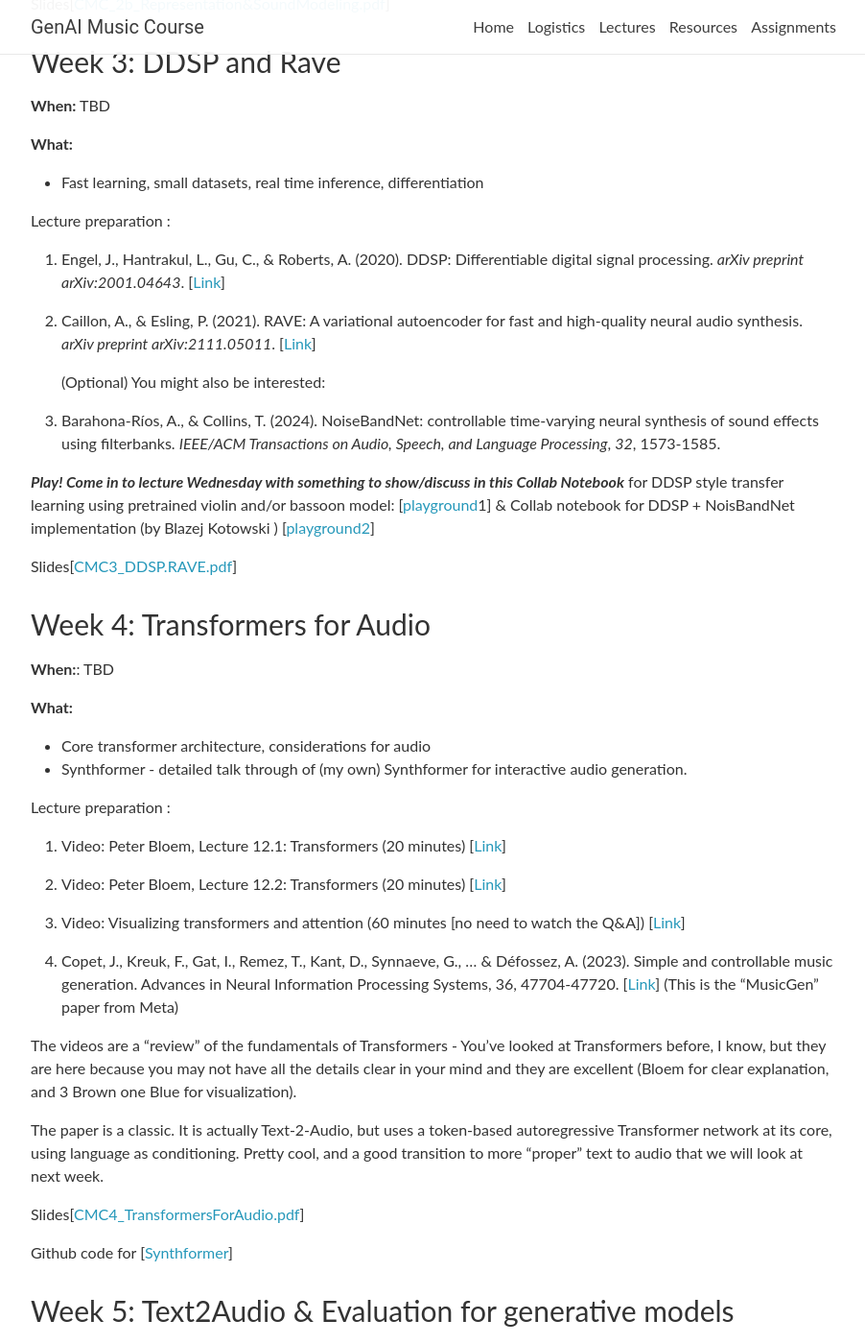
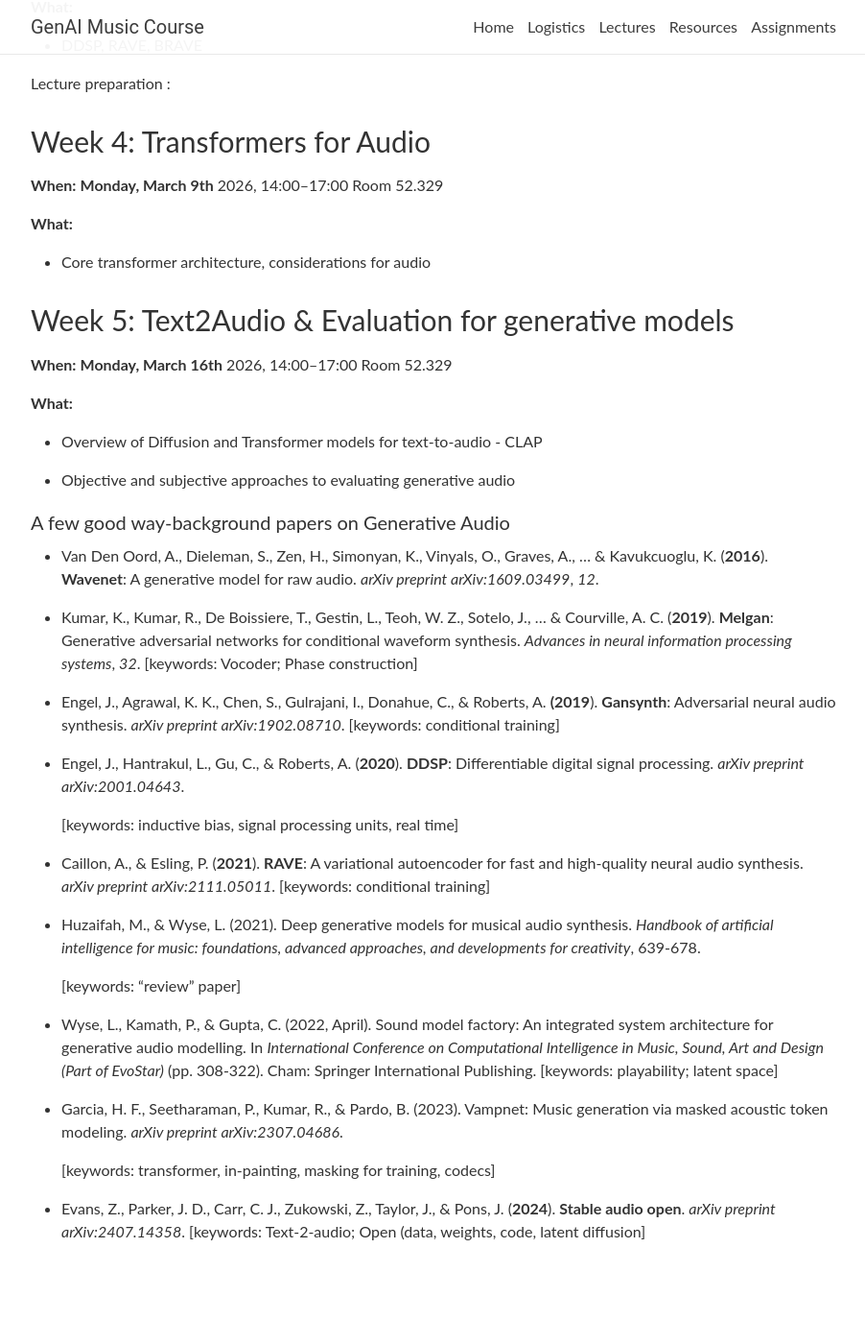
Before and after one commit to upf-smc-genai-music/upf-smc-genai-music.github.io, a Jekyll site: the page built from _pages/lectures.md, in a window 1280 px wide and 1400 px high, scrolled down 5553 px. Shown: the whole window at 96% size, without its empty margins (188-1090 px from the left). Built offline with Jekyll 4.4.1, drawn with Linux system fonts in a browser that asks for light colours; nearby versions of some CDN libraries; comment, search, counter and statistics services are not loaded; some of the changed text lies outside the part shown.

Commit message:
Part II Audio, Week one added to README

```diff
--- a/_pages/lectures.md
+++ b/_pages/lectures.md
@@ -106,6 +106,7 @@ Optional reading:
 **When**: February 16th 2026, 14:00-16:00 Room 52.329
 
 **What**:
+
 * Present 2x code assignments
 * Evaluate results together + get feedback
 
@@ -140,121 +141,118 @@ Before taking this lecture, students are expected to have installed the followin
 
 ---
 
-## Part 2 (WIP)
+
+
+## Part 2 (Audio)
 
 Slides [[CMC_0_Intro](https://drive.google.com/file/d/17SqQoT6LKyf9Xq2g41B6IZJDZdC51uW3/view?usp=drive_link)]
 
 ### Week 1: Audio modeling Introduction; Sound Model Factory
 
-**When:** TBD
+**When:** **Monday, February 9th** 2026, 14:00–17:00 Room 52.329
 
 **What:**
 
 * Introduction to the second part of the course on generative audio.
 * Discussion about the main ideas, audio representations, and architectures commonly used.
 * Sound Model Factory approach to creating playable audio models.
+* Audio representations
 
 Lecture preparation :
 
 1. Engel, J., Agrawal, K. K., Chen, S., Gulrajani, I., Donahue, C., & Roberts, A. **(2019**). **Gansynth**: Adversarial neural audio synthesis. *arXiv preprint arXiv:1902.08710*.  [[Link]](https://arxiv.org/abs/1902.08710)
 2. Wyse, L., Kamath, P., & Gupta, C. (2022, April). Sound model factory: An integrated system architecture for generative audio modelling. In *International Conference on Computational Intelligence in Music, Sound, Art and Design (Part of EvoStar)* (pp. 308-322). Cham: Springer International Publishing. [[Link]](https://arxiv.org/abs/2206.13085)
+3. [OK - just a quick browse of this one]
+   1. Van Den Oord, A., Dieleman, S., Zen, H., Simonyan, K., Vinyals, O., Graves, A., … & Kavukcuoglu, K. (**2016**). **Wavenet**: A generative model for raw audio. *arXiv preprint arXiv:1609.03499*, *12*.
 
-Pre-lecture Quiz: [[Link](https://docs.google.com/forms/d/1pWXyrZHxwJLKTV1kinh95iuGIdNUfHAjEhOR6siIh8w/edit)]
 
-Slides [[CMC_1_DataDrivenSoundModeling.pdf](https://drive.google.com/file/d/1DN-uG18e1rTwwXn_lsPs653uHDzVj9wF/view?usp=drive_link)]
+
+* **Pre-lecture Quiz**: [[Link](https://docs.google.com/forms/d/e/1FAIpQLSeDo6B3ME-T7ciLZMyZW25bjRBqoiFGE588qVN5Qg0tAZ2jRw/viewform?usp=publish-editor)]
+
+
+
+Slides [[CMC_1_DataDrivenSoundModeling.pdf](https://drive.google.com/file/d/1DN-uG18e1rTwwXn_lsPs653uHDzVj9wF/view?usp=drive_link)] (available 24 hrs before class)
+
+Slides [[CMC_2a_Representation&SoundModeling.pdf](https://drive.google.com/file/d/1KIJhF_lQSgqW_Rc8PHQk5xFx6IpfYOar/view?usp=drive_link)]  (available 24 hrs before class)
+
+
+
+
+---
+### ---   Week XX : Back to Symbolic ---
+
+**When:** **February 16th, 17th - Symbolic Final Projects
+
+---
+
 
 ### Week 2: Representation & Codecs
 
-**When:** TBD
+**When:** **Monday, February 23rd** 2026, 14:00–17:00 Room 52.329
 
 **What:**
 
 * From Audio representations to Codecs
+* RNeNcodec intro
 
  Lecture preparation :
 
-1. Kumar, R., Seetharaman, P., Luebs, A., Kumar, I., & Kumar, K. (2024). High-fidelity audio compression with improved rvqgan. Advances in Neural Information Processing Systems, 36. [[Link](https://arxiv.org/pdf/2306.06546)] - The Descript Audio Codec (DAC) that we will look at more closely next week.
-
-2. Garcia, H. F., Seetharaman, P., Kumar, R., & Pardo, B. (2023). Vampnet: Music generation via masked acoustic token modeling. arXiv preprint arXiv:2307.04686. [[Link](https://arxiv.org/pdf/2307.04686)] - Uses the DAC in fun and interesting ways, helps to understand and motivate tokenization.
-
-Optional:
-3. Van Den Oord, A., & Vinyals, O. (2017). Neural discrete representation learning. Advances in neural information processing systems, 30. [[Link](https://arxiv.org/pdf/1711.00937)] - 5000 citations - historically important paper, a good image that Kumar et al should really have, and a section specifically on audio.
-
-Pre-lecture Quiz: [[Link](https://docs.google.com/forms/d/e/1FAIpQLSdW-szttfBxx4LCAZXWvKpK4EcFS-1ZK8o_9b6LoqekH6z2qA/viewform?usp=sharing)]
-
-***Play! Come in to lecture Wednesday with something to show/discuss in this Collab Notebook*** for exploring codec issues (using the Descript Audio Codec): [[playground](https://colab.research.google.com/drive/1aGzVYOu4vynEz8LY2Kf6wsl9j5OzaHON?usp=sharing)]
-
-You can also checkout the notebooks I was using in lecture: https://github.com/lonce/DACodecMorphing
-
-Slides [[CMC_2a_Representation&SoundModeling.pdf](https://drive.google.com/file/d/1KIJhF_lQSgqW_Rc8PHQk5xFx6IpfYOar/view?usp=drive_link)]
-
-Slides[[CMC_2b_Representation&SoundModeling.pdf](https://drive.google.com/file/d/1UeOZhJJkD37G7vHvgZtnaR0asI0UgU4s/view?usp=drive_link)]
 
 ### Week 3: DDSP and Rave
 
-**When:** TBD
+**When:** **Monday,  March 2nd** 2026, 14:00–17:00 Room 52.329
 
 **What:**
 
-* Fast learning, small datasets, real time inference, differentiation
+* DDSP, RAVE, BRAVE
 
  Lecture preparation :
 
-1. Engel, J., Hantrakul, L., Gu, C., & Roberts, A. (2020). DDSP: Differentiable digital signal processing. *arXiv preprint arXiv:2001.04643*. [[Link](https://arxiv.org/pdf/2001.04643)]
 
-2. Caillon, A., & Esling, P. (2021). RAVE: A variational autoencoder for fast and high-quality neural audio synthesis. *arXiv preprint arXiv:2111.05011*. [[Link](https://arxiv.org/pdf/2111.05011)]
-
-   (Optional) You might also be interested:
-
-3. Barahona-Ríos, A., & Collins, T. (2024). NoiseBandNet: controllable time-varying neural synthesis of sound effects using filterbanks. *IEEE/ACM Transactions on Audio, Speech, and Language Processing*, *32*, 1573-1585.
-
-***Play! Come in to lecture Wednesday with something to show/discuss in this Collab Notebook*** for DDSP style transfer learning using pretrained violin and/or bassoon model: [[playground](https://colab.research.google.com/drive/1KBuSYZ5LLtFIBf8z1kPWVCytSj4l_MbR?usp=sharing)1] & Collab notebook for DDSP + NoisBandNet implementation (by Blazej Kotowski )  [[playground2](https://colab.research.google.com/drive/1evwrmvxBzI30_5c-MU9tqK_bkR6S7d7u?usp=sharing)]
-
-Slides[[CMC3_DDSP.RAVE.pdf](https://drive.google.com/file/d/1X4hO8hkjzGpIjpPT0_JxgyhKZ7fcF_zR/view?usp=drive_link)]
 
 ### Week 4: Transformers for Audio
 
-**When:**: TBD
+**When:** **Monday,  March 9th** 2026, 14:00–17:00 Room 52.329
 
 **What:**
 * Core transformer architecture, considerations for audio
-* Synthformer - detailed talk through of (my own) Synthformer for interactive audio generation.
 
-Lecture preparation :
-  1. Video: Peter Bloem, Lecture 12.1: Transformers  (20 minutes) [[Link](https://www.youtube.com/watch?v=KmAISyVvE1Y)]
 
-  2. Video: Peter Bloem, Lecture 12.2: Transformers  (20 minutes) [[Link](https://www.youtube.com/watch?v=oUhGZMCTHtI)]
-
-  3. Video: Visualizing transformers and attention (60 minutes [no need to watch the Q&A]) [[Link](https://www.youtube.com/watch?v=KJtZARuO3JY)]
-
-  4. Copet, J., Kreuk, F., Gat, I., Remez, T., Kant, D., Synnaeve, G., ... & Défossez, A. (2023). Simple and controllable music generation. Advances in Neural Information Processing Systems, 36, 47704-47720. [[Link](https://proceedings.neurips.cc/paper_files/paper/2023/file/94b472a1842cd7c56dcb125fb2765fbd-Paper-Conference.pdf)] (This is the "MusicGen" paper from Meta)
-
-The videos are a "review" of the fundamentals of Transformers - You've looked at Transformers before, I know, but they are here because you may not have all the details clear in your mind and they are excellent (Bloem for clear explanation, and 3 Brown one Blue for visualization).
-
-The paper is a classic. It is actually Text-2-Audio, but uses a token-based autoregressive Transformer network at its core, using language as conditioning. Pretty cool, and a good transition to more "proper" text to audio that we will look at next week.
-
-Slides[[CMC4_TransformersForAudio.pdf](https://drive.google.com/file/d/17cRowER2LLAtzXGp_7MbYG7MfNshozUG/view?usp=drive_link)]
-
-Github code for [[Synthformer](https://github.com/lonce/DACSynthformer)]
 
 ### Week 5: Text2Audio & Evaluation for generative models
 
-**When:** TBD
+**When:** **Monday,  March 16th** 2026, 14:00–17:00 Room 52.329
 
 **What:**
 
 * Overview of Diffusion and Transformer models for text-to-audio - CLAP
+
 * Objective and subjective approaches to evaluating generative audio
 
-Lecture preparation :
 
-1. Valle, R., Badlani, R., Kong, Z., Lee, S. G., Goel, A., Santos, J. F., ... & Catanzaro, B. Fugatto 1: Foundational Generative Audio Transformer Opus 1. In *The Thirteenth International Conference on Learning Representations*. [[Link](https://fugatto.github.io/FUGATTO_ICLR_2025.pdf)]
-  (I consider this state-of-the-art. It is from NVidia, but no code is available.)
 
-  Optional, but worth a look for understanding CLAP:
+#### A few good way-background papers on Generative Audio
 
-2. Wu, Y., Chen, K., Zhang, T., Hui, Y., Berg-Kirkpatrick, T., & Dubnov, S. (2023, June). Large-scale contrastive language-audio pretraining with feature fusion and keyword-to-caption augmentation. In *ICASSP 2023-2023 IEEE International Conference on Acoustics, Speech and Signal Processing (ICASSP)* (pp. 1-5). IEEE. [[Link](https://ieeexplore.ieee.org/stamp/stamp.jsp?arnumber=10095969&casa_token=LBi8fLsAsxMAAAAA:_rfGpafcpGkjdEvLal7pb1-rgQTi1I3v5jBqV_Ye1_Sc5oNfD525INZ9MC61V_-z7aETK8wQZVY&tag=1)] (Optional, but worth a look for understanding CLAP)
+- Van Den Oord, A., Dieleman, S., Zen, H., Simonyan, K., Vinyals, O., Graves, A., … & Kavukcuoglu, K. (**2016**). **Wavenet**: A generative model for raw audio. *arXiv preprint arXiv:1609.03499*, *12*.
 
-Last Lecture: 5 minute presentations of your audio transformer explorations.
+- Kumar, K., Kumar, R., De Boissiere, T., Gestin, L., Teoh, W. Z., Sotelo, J., … & Courville, A. C. (**2019**). **Melgan**: Generative adversarial networks for conditional waveform synthesis. *Advances in neural information processing systems*, *32*. [keywords: Vocoder; Phase construction]
 
-Pre-lecture quiz [[Link](https://docs.google.com/forms/d/e/1FAIpQLSe_5tqjoRgn607SSzn_FRPbY6xXq-aT23aqpoAwD5EtoA39WQ/viewform?usp=dialog)]
+- Engel, J., Agrawal, K. K., Chen, S., Gulrajani, I., Donahue, C., & Roberts, A. **(2019**). **Gansynth**: Adversarial neural audio synthesis. *arXiv preprint arXiv:1902.08710*. [keywords: conditional training]
+
+- Engel, J., Hantrakul, L., Gu, C., & Roberts, A. (**2020**). **DDSP**: Differentiable digital signal processing. *arXiv preprint arXiv:2001.04643*.
+
+   [keywords: inductive bias, signal processing units, real time]
+
+- Caillon, A., & Esling, P. (**2021**). **RAVE**: A variational autoencoder for fast and high-quality neural audio synthesis. *arXiv preprint arXiv:2111.05011*. [keywords: conditional training]
+
+- Huzaifah, M., & Wyse, L. (2021). Deep generative models for musical audio synthesis. *Handbook of artificial intelligence for music: foundations, advanced approaches, and developments for creativity*, 639-678.
+
+   [keywords: “review” paper]
+
+- Wyse, L., Kamath, P., & Gupta, C. (2022, April). Sound model factory: An integrated system architecture for generative audio modelling. In *International Conference on Computational Intelligence in Music, Sound, Art and Design (Part of EvoStar)* (pp. 308-322). Cham: Springer International Publishing. [keywords: playability; latent space]
+
+- Garcia, H. F., Seetharaman, P., Kumar, R., & Pardo, B. (2023). Vampnet: Music generation via masked acoustic token modeling. *arXiv preprint arXiv:2307.04686*.
+
+   [keywords: transformer, in-painting, masking for training, codecs]
+
+- Evans, Z., Parker, J. D., Carr, C. J., Zukowski, Z., Taylor, J., & Pons, J. (**2024**). **Stable audio open**. *arXiv preprint arXiv:2407.14358*. [keywords: Text-2-audio; Open (data, weights, code, latent diffusion]
```
Also changed, not shown: _pages/about.md (+2 -0 lines).
